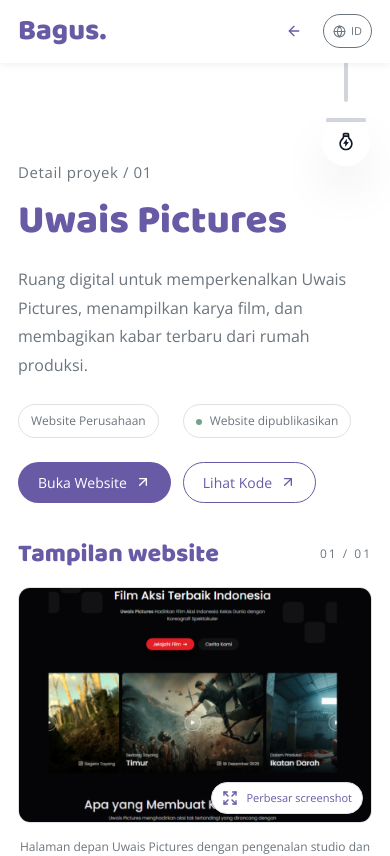
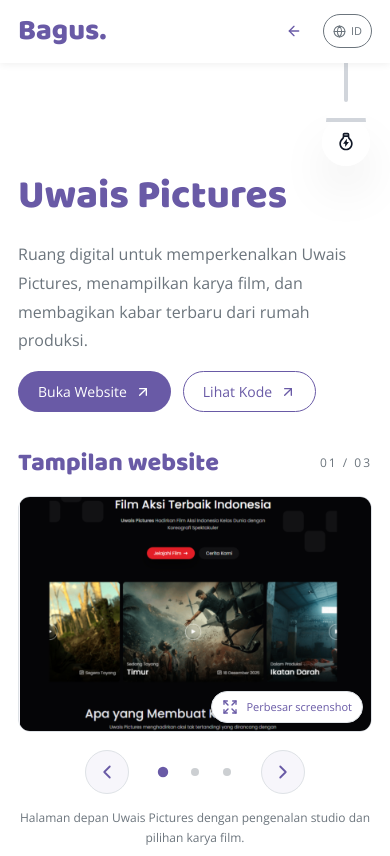
Before and after one commit to bagus-mahmudie/my-portfolio, a Next.js app: page /projects/uwais-pictures in a window 390 px wide. Shown: the top 856 px of the page. Built offline with nearby package versions, Linux system fonts and the light colour scheme; no server answers.

Commit message:
feat: simplify Uwais detail layout and add screenshot carousel

```diff
--- a/src/app/projects/uwais-pictures/UwaisProject.tsx
+++ b/src/app/projects/uwais-pictures/UwaisProject.tsx
@@ -3,7 +3,7 @@
 import { useEffect, useRef, useState } from "react";
 import Image from "next/image";
 import Link from "next/link";
-import { ArrowLeft, ArrowUpRight, Expand, X } from "lucide-react";
+import { ArrowLeft, ArrowUpRight, ChevronLeft, ChevronRight, Expand, X } from "lucide-react";
 import { LanguageToggle } from "@/components/LanguageToggle";
 import { ThemeToggle } from "@/components/ThemeToggle";
 import { BackToTop } from "@/components/BackToTop";
@@ -11,10 +11,10 @@
 
 const copy = {
   id: {
-    back: "Kembali ke proyek", nav: "Navigasi detail proyek", label: "Detail proyek",
-    category: "Website Perusahaan", status: "Website dipublikasikan",
+    back: "Kembali ke proyek", nav: "Navigasi detail proyek",
     intro: "Ruang digital untuk memperkenalkan Uwais Pictures, menampilkan karya film, dan membagikan kabar terbaru dari rumah produksi.",
     website: "Buka Website", code: "Lihat Kode", theme: "Ganti tema",
+    previous: "Gambar sebelumnya", next: "Gambar berikutnya", slide: "Gambar", carousel: "Galeri screenshot",
     preview: "Tampilan website", caption: "Halaman depan Uwais Pictures dengan pengenalan studio dan pilihan karya film.",
     enlarge: "Perbesar screenshot", close: "Tutup screenshot", imageAlt: "Halaman depan Uwais Pictures dengan katalog film dan identitas rumah produksi",
     overview: "Tentang proyek", overviewText: "Website ini menyatukan profil rumah produksi, katalog film, dan berita dalam satu tempat. Pengunjung dapat menjelajahi karya, membaca informasi produksi, serta menghubungi tim melalui formulir kontak.",
@@ -33,16 +33,13 @@
       ["JavaScript", "Mendukung interaksi pada antarmuka website."],
       ["PHP / PHPMailer", "Memproses formulir kontak dan mengirim pesan melalui konfigurasi SMTP server."],
     ],
-    architecture: "Cara website disusun",
-    architectureText: "Halaman dan template berada di src/, komponen bersama di _includes/, dan data konten di _data/. Eleventy menghasilkan website statis ke _site/, sedangkan endpoint kontak PHP berjalan pada server yang mendukung PHP.",
-    explore: "Jelajahi proyeknya", exploreText: "Lihat website yang dipublikasikan atau pelajari implementasinya melalui repository.",
     footer: "Portofolio Bagus Mahmudie",
   },
   en: {
-    back: "Back to projects", nav: "Project detail navigation", label: "Project detail",
-    category: "Company Website", status: "Published website",
+    back: "Back to projects", nav: "Project detail navigation",
     intro: "A digital space introducing Uwais Pictures, showcasing its films, and sharing the latest news from the production company.",
     website: "Visit Website", code: "View Code", theme: "Change theme",
+    previous: "Previous image", next: "Next image", slide: "Image", carousel: "Screenshot carousel",
     preview: "Website preview", caption: "The Uwais Pictures homepage introduces the studio and highlights its films.",
     enlarge: "Enlarge screenshot", close: "Close screenshot", imageAlt: "Uwais Pictures homepage showing the film catalog and production company identity",
     overview: "About the project", overviewText: "The website brings the production company profile, film catalog, and news together. Visitors can explore films, read production information, and reach the team through a contact form.",
@@ -61,18 +58,23 @@
       ["JavaScript", "Supports interactions in the website interface."],
       ["PHP / PHPMailer", "Processes contact submissions and sends messages through server SMTP configuration."],
     ],
-    architecture: "How the website is organized",
-    architectureText: "Pages and templates live in src/, shared components in _includes/, and content data in _data/. Eleventy generates the static website in _site/, while the contact endpoint runs on a PHP-capable server.",
-    explore: "Explore the project", exploreText: "Visit the published website or explore its implementation in the repository.",
     footer: "Bagus Mahmudie Portfolio",
   },
 };
 
-const screenshot = "/images/project-backgrounds/uwais-pictures.png";
+// Replace these temporary duplicate entries with new screenshot paths and dimensions.
+const screenshots = [
+  { id: "preview-1", src: "/images/project-backgrounds/uwais-pictures.png", width: 879, height: 586 },
+  { id: "preview-2", src: "/images/project-backgrounds/uwais-pictures.png", width: 879, height: 586 },
+  { id: "preview-3", src: "/images/project-backgrounds/uwais-pictures.png", width: 879, height: 586 },
+];
 
 export default function UwaisProject() {
   const [lang, setLang] = useState<"id" | "en">("id");
   const dialog = useRef<HTMLDialogElement>(null);
+  const [activeIndex, setActiveIndex] = useState(0);
+  const activeScreenshot = screenshots[activeIndex];
+  const moveSlide = (direction: number) => setActiveIndex((index) => (index + direction + screenshots.length) % screenshots.length);
   const t = copy[lang];
 
   useEffect(() => {
@@ -94,23 +96,44 @@
 
       <main id="project-content" className={styles.main}>
         <header className={styles.hero}>
-          <p className="eyebrow">{t.label} / 01</p>
           <h1>Uwais Pictures</h1>
           <p className={styles.intro}>{t.intro}</p>
-          <div className={styles.meta}><span>{t.category}</span><span className={styles.status}>{t.status}</span></div>
           <div className={styles.actions}>
             <a className="button button-primary" href="https://uwaispictures.id/" target="_blank" rel="noopener noreferrer">{t.website}<ArrowUpRight size={16} aria-hidden="true" /></a>
             <a className="button button-outline" href="https://github.com/bagus-mahmudie/uwais-pictures" target="_blank" rel="noopener noreferrer">{t.code}<ArrowUpRight size={16} aria-hidden="true" /></a>
           </div>
         </header>
 
-        <section className={styles.preview} aria-labelledby="preview-heading">
-          <div className={styles.sectionTop}><h2 id="preview-heading">{t.preview}</h2><span>01 / 01</span></div>
+        <section className={styles.preview} aria-labelledby="preview-heading" aria-roledescription={t.carousel} tabIndex={0} onKeyDown={(event) => {
+          if (event.key === "ArrowLeft") { event.preventDefault(); moveSlide(-1); }
+          if (event.key === "ArrowRight") { event.preventDefault(); moveSlide(1); }
+        }}>
+          <div className={styles.sectionTop}>
+            <h2 id="preview-heading">{t.preview}</h2>
+            <span aria-live="polite" aria-atomic="true">{String(activeIndex + 1).padStart(2, "0")} / {String(screenshots.length).padStart(2, "0")}</span>
+          </div>
           <figure>
-            <button className={styles.screenshot} onClick={() => dialog.current?.showModal()} aria-label={t.enlarge} aria-haspopup="dialog">
-              <Image src={screenshot} alt={t.imageAlt} width={879} height={586} sizes="(max-width: 700px) calc(100vw - 36px), (max-width: 1158px) calc(100vw - 48px), 1110px" priority unoptimized />
-              <span className={styles.expand}><Expand size={16} aria-hidden="true" />{t.enlarge}</span>
-            </button>
+            <div className={styles.viewport} id="uwais-screenshots">
+              <div className={styles.track} style={{ transform: `translateX(-${activeIndex * 100}%)` }}>
+                {screenshots.map((screenshot, index) => (
+                  <div key={screenshot.id} className={styles.slide} role="group" aria-label={`${t.slide} ${index + 1} / ${screenshots.length}`} aria-hidden={index !== activeIndex} inert={index !== activeIndex}>
+                    <button className={styles.screenshot} onClick={() => dialog.current?.showModal()} aria-label={t.enlarge} aria-haspopup="dialog">
+                      <Image src={screenshot.src} alt={t.imageAlt} width={screenshot.width} height={screenshot.height} sizes="(max-width: 700px) calc(100vw - 36px), (max-width: 1158px) calc(100vw - 48px), 1110px" priority={index === 0} unoptimized />
+                      <span className={styles.expand}><Expand size={16} aria-hidden="true" />{t.enlarge}</span>
+                    </button>
+                  </div>
+                ))}
+              </div>
+            </div>
+            <div className={styles.carouselNav}>
+              <button type="button" className={styles.navButton} onClick={() => moveSlide(-1)} aria-label={t.previous} aria-controls="uwais-screenshots"><ChevronLeft size={22} aria-hidden="true" /></button>
+              <div className={styles.dots}>
+                {screenshots.map((screenshot, index) => (
+                  <button key={screenshot.id} type="button" className={styles.dot} onClick={() => setActiveIndex(index)} aria-label={`${t.slide} ${index + 1}`} aria-current={activeIndex === index ? "true" : undefined} aria-controls="uwais-screenshots" />
+                ))}
+              </div>
+              <button type="button" className={styles.navButton} onClick={() => moveSlide(1)} aria-label={t.next} aria-controls="uwais-screenshots"><ChevronRight size={22} aria-hidden="true" /></button>
+            </div>
             <figcaption>{t.caption}</figcaption>
           </figure>
         </section>
@@ -136,17 +159,8 @@
           <dl className={styles.technology}>
             {t.technology.map(([name, description]) => <div key={name}><dt>{name}</dt><dd>{description}</dd></div>)}
           </dl>
-          <div className={styles.architecture}><h3>{t.architecture}</h3><p>{t.architectureText}</p></div>
         </section>
 
-        <section className={styles.cta}>
-          <h2>{t.explore}</h2><p>{t.exploreText}</p>
-          <div className={styles.actions}>
-            <a className="button button-primary" href="https://uwaispictures.id/" target="_blank" rel="noopener noreferrer">{t.website}<ArrowUpRight size={16} aria-hidden="true" /></a>
-            <a className="button button-outline" href="https://github.com/bagus-mahmudie/uwais-pictures" target="_blank" rel="noopener noreferrer">{t.code}<ArrowUpRight size={16} aria-hidden="true" /></a>
-          </div>
-          <Link className={styles.returnLink} href="/#portfolio"><ArrowLeft size={16} aria-hidden="true" />{t.back}</Link>
-        </section>
       </main>
       <ThemeToggle label={t.theme} />
       <BackToTop lang={lang} />
@@ -154,7 +168,7 @@
 
       <dialog ref={dialog} className={styles.dialog} aria-label={t.preview} onClick={(event) => { if (event.target === event.currentTarget) dialog.current?.close(); }}>
         <button className={styles.close} onClick={() => dialog.current?.close()} aria-label={t.close} autoFocus><X size={22} aria-hidden="true" /></button>
-        <Image src={screenshot} alt={t.imageAlt} width={879} height={586} unoptimized />
+        <Image src={activeScreenshot.src} alt={t.imageAlt} width={activeScreenshot.width} height={activeScreenshot.height} unoptimized />
         <p>{t.caption}</p>
       </dialog>
     </div>
--- a/src/app/projects/uwais-pictures/project.module.css
+++ b/src/app/projects/uwais-pictures/project.module.css
@@ -1,24 +1,21 @@
 .page { min-height: 100svh; }
-.navTools, .back, .actions, .meta, .sectionTop, .returnLink { display: flex; align-items: center; }
+.navTools, .back, .actions, .sectionTop { display: flex; align-items: center; }
 .navTools { gap: 24px; }
 .back { gap: 8px; font-size: 13px; color: var(--heading); }
 .main { width: min(1110px, calc(100% - 48px)); margin-inline: auto; padding-top: 150px; }
 .hero { max-width: 780px; padding-bottom: 52px; }
 .hero h1 { color: var(--heading); font-size: clamp(40px, 6vw, 66px); margin: 12px 0 20px; }
 .intro { font-size: clamp(16px, 2vw, 20px); line-height: 1.8; }
-.meta { gap: 12px 24px; flex-wrap: wrap; font-size: 12px; margin: 24px 0; }
-.meta > span { padding: 6px 12px; border: 1px solid var(--line); border-radius: 20px; }
-.status::before { content: ""; display: inline-block; width: 6px; height: 6px; border-radius: 50%; background: #70a58b; margin-right: 8px; }
 .actions { gap: 12px; flex-wrap: wrap; }
 .sectionTop { justify-content: space-between; gap: 16px; margin-bottom: 18px; }
 .sectionTop h2 { margin: 0; font-size: 25px; }
 .sectionTop > span { font-size: 12px; letter-spacing: 2px; }
 .preview figure { margin: 0; }
-.screenshot { display: block; position: relative; width: 100%; padding: 0; overflow: hidden; border: 1px solid var(--line); border-radius: 12px; background: var(--surface); cursor: zoom-in; }
-.screenshot > img { display: block; width: 100%; height: auto; }
+.screenshot { display: block; aspect-ratio: 879 / 586; position: relative; width: 100%; padding: 0; overflow: hidden; border: 1px solid var(--line); border-radius: 12px; background: var(--surface); cursor: zoom-in; }
+.screenshot > img { display: block; width: 100%; height: 100%; object-fit: contain; }
 .expand { position: absolute; right: 16px; bottom: 16px; display: flex; align-items: center; gap: 8px; padding: 9px 14px; border: 1px solid var(--line); border-radius: 24px; color: var(--heading); background: var(--page); font-size: 12px; }
 .preview figcaption { font-size: 12px; margin-top: 14px; text-align: center; }
-.overview { display: grid; grid-template-columns: 1fr 2fr; gap: 48px; padding: 64px 0; border-bottom: 1px solid var(--line); }
+.overview { padding: 64px 0; border-bottom: 1px solid var(--line); }
 .overview p { margin: 0; line-height: 1.9; }
 .section { padding: 56px 0; border-bottom: 1px solid var(--line); }
 .features { display: grid; grid-template-columns: repeat(2, 1fr); gap: 24px; margin-top: 28px; }
@@ -30,12 +27,6 @@
 .technology > div { display: grid; grid-template-columns: 220px 1fr; gap: 24px; padding: 22px 0; border-top: 1px solid var(--line); }
 .technology dt { font-weight: 600; color: var(--heading); }
 .technology dd { margin: 0; }
-.architecture { margin-top: 24px; background: var(--surface); padding: 28px; border-radius: 12px; }
-.architecture h3 { margin: 0 0 12px; }
-.architecture p { margin: 0; }
-.cta { text-align: center; padding: 64px 0; }
-.cta .actions { justify-content: center; margin: 24px 0; }
-.returnLink { justify-content: center; gap: 8px; font-size: 13px; color: var(--heading); }
 .footer { border-top: 1px solid var(--line); padding: 24px 72px 24px 24px; text-align: center; font-size: 12px; }
 .dialog { position: fixed; inset: 0; margin: auto; width: min(1000px, 94vw); max-height: 92dvh; padding: 48px 16px 16px; border: 1px solid var(--line); border-radius: 12px; background: var(--page); color: var(--text); overflow: auto; }
 .dialog::backdrop { background: rgb(0 0 0 / .8); }
@@ -48,12 +39,26 @@
   .back span { display: none; }
   .back { width: 34px; height: 34px; justify-content: center; }
   .hero { padding-bottom: 36px; }
-  .overview { grid-template-columns: 1fr; gap: 8px; padding: 40px 0; }
+  .overview { padding: 40px 0; }
   .features { grid-template-columns: 1fr; gap: 16px; }
   .feature { padding: 22px; }
   .technology > div { grid-template-columns: 1fr; gap: 8px; }
   .section { padding: 40px 0; }
-  .section h2, .overview h2, .cta h2 { font-size: 28px; }
+  .section h2, .overview h2 { font-size: 28px; }
   .expand { right: 8px; bottom: 8px; padding: 6px 10px; font-size: 11px; }
-  .architecture { padding: 22px; }
 }
+
+.viewport { overflow: hidden; border-radius: 12px; }
+.track { display: flex; transition: transform .35s ease; }
+.slide { flex: 0 0 100%; min-width: 0; }
+.carouselNav { display: flex; align-items: center; justify-content: center; gap: 20px; margin-top: 18px; }
+.navButton { display: grid; place-items: center; width: 44px; height: 44px; border: 1px solid var(--line); border-radius: 50%; background: var(--surface); color: var(--heading); transition: background-color .2s, color .2s; }
+.navButton:hover { background: var(--heading); color: var(--page); }
+.dots { display: flex; align-items: center; gap: 4px; }
+.dot { display: grid; place-items: center; width: 28px; height: 44px; padding: 0; border: 0; background: transparent; }
+.dot::before { content: ""; width: 8px; height: 8px; border-radius: 50%; background: var(--text); opacity: .35; transition: opacity .2s, transform .2s; }
+.dot[aria-current="true"]::before { background: var(--heading); opacity: 1; transform: scale(1.3); }
+.screenshot:focus-visible { outline-offset: -5px; }
+@media (prefers-reduced-motion: reduce) {
+  .track, .navButton, .dot::before { transition: none; }
+}
```
